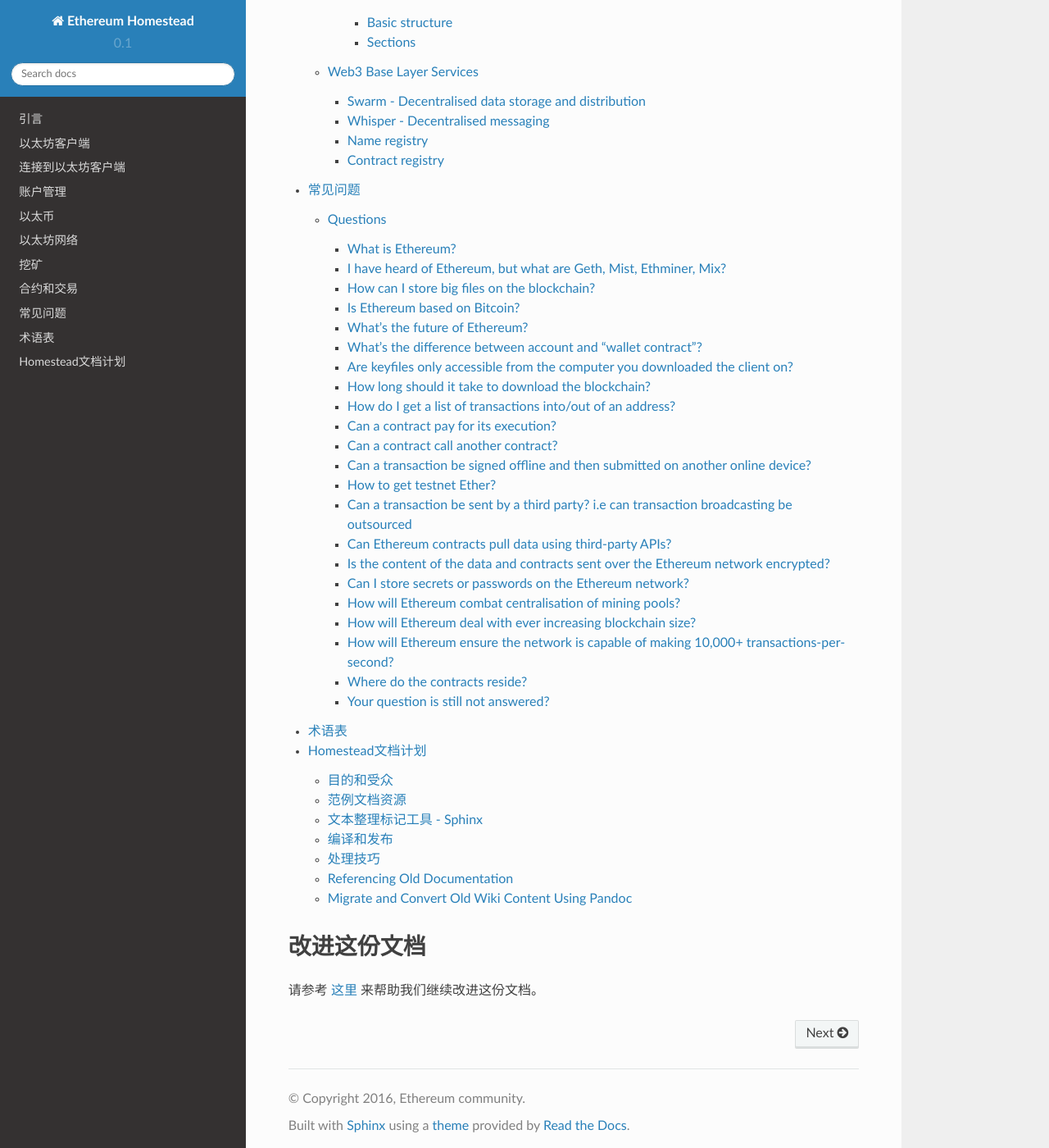
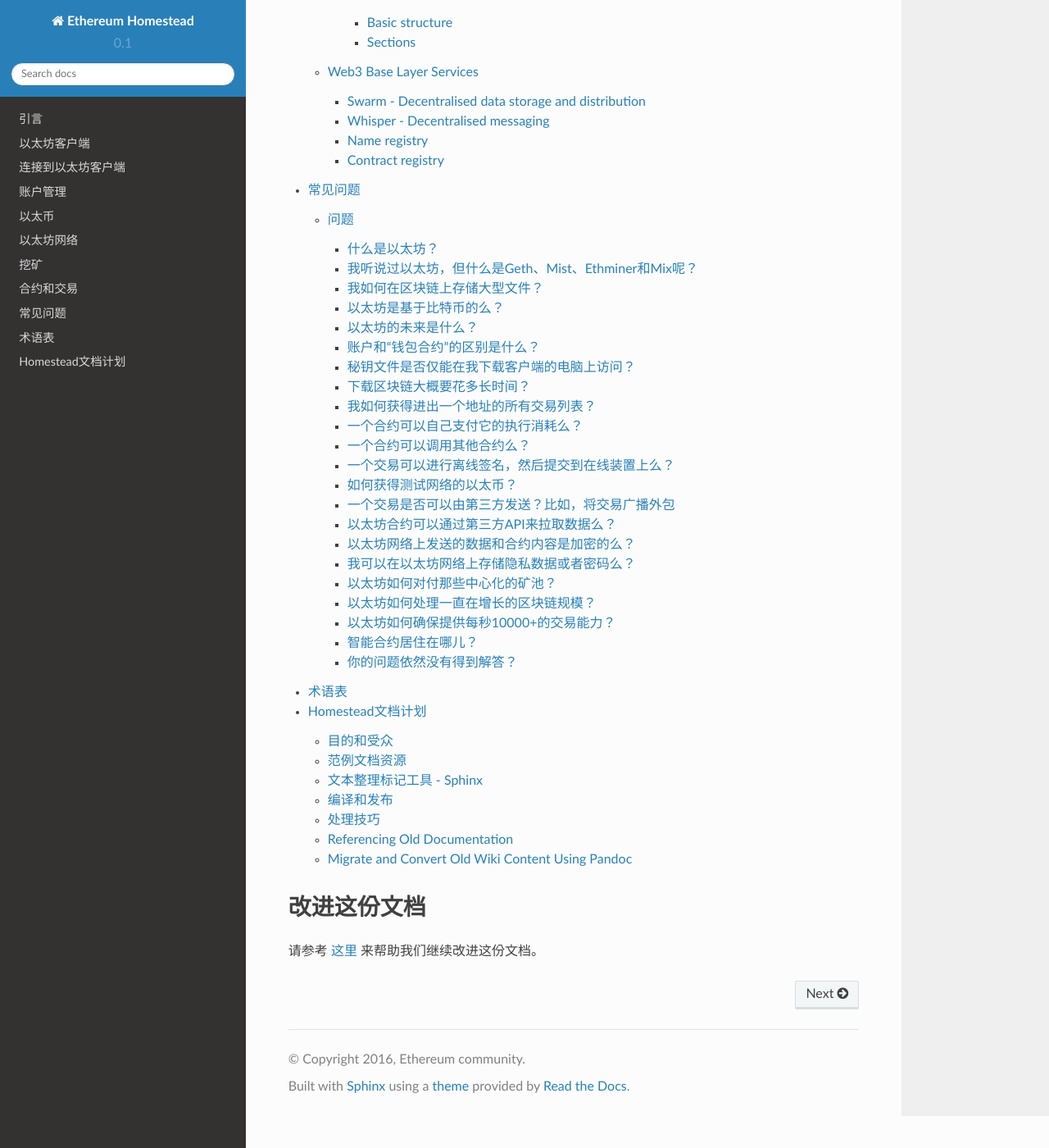
Before and after one commit to riversyang/homestead-guide-cn, a Sphinx documentation site: the page built from source/index.rst, in a window 1280 px wide and 1400 px high, scrolled down 7872 px. Shown: the whole window at 82% size. Built offline with Sphinx 7.4.7 and the Read the Docs theme 2.0.0, drawn with Linux system fonts in a browser that asks for light colours; some of the changed lines change nothing that is shown.

Commit message:
Update translation.

```diff
--- a/source/frequently-asked-questions/frequently-asked-questions.rst
+++ b/source/frequently-asked-questions/frequently-asked-questions.rst
@@ -6,108 +6,104 @@
   :local:
   :depth: 2
 
-Questions
+问题
 ==============================================================================================
 
-What is Ethereum?
+什么是以太坊？
 ----------------------------------------------------------------------------------------------
-Ethereum is a decentralized smart contracts platform that is powered by a cryptocurrency called Ether. A good starting point to learn more about its workings would be the ":ref:`what-is-ethereum`" page.
+以太坊是一个由被成为以太币的加密货币所支持的去中心化的智能合约平台。“ :ref:`what-is-ethereum` ”这一节提供了关于它的工作方式的更详尽的介绍。
 
-I have heard of Ethereum, but what are Geth, Mist, Ethminer, Mix?
+我听说过以太坊，但什么是Geth、Mist、Ethminer和Mix呢？
 ----------------------------------------------------------------------------------------------
+* **Geth** ：这是个以太坊节点的Go语言实现，是与以太坊区块链交互的基础。在本地运行这个程序可以使你很容易地和以太坊区块链进行交互。请参考 `go-ethereum installation instructions <https://github.com/ethereum/go-ethereum/wiki/Building-Ethereum>`_ 。
+* **Mist** ：这相当于以太坊平台中的Web浏览器，它作为一个GUI来显示与你交互的账户及合约。它也允许你在图形界面中创建并与合约进行交互而不使用命令行。如果你不是一个开发者，仅仅想存储以太币并与以太坊合约进行交互，Mist就是该使用的程序。你可以在 `Mist发布页面 <https://github.com/ethereum/mist/releases>`_ 下载它。
+* **Ethminer** ：一个独立的矿工。它可以用来挖矿或为挖矿做评估。它与eth、geth和pyetherem兼容。请查看 :ref:`mining` 获得更多信息。
+* **Mix** ：这是为DApp作者们提供的集成开发环境，使用它可以在以太坊平台上快速构建原型和调试去中心化应用程序。更多信息请参考 `Mix GitHub Page <https://github.com/ethereum/mix>`_ 。
 
-* **Geth**: This is the Go implementation of an Ethereum node, and is the basis for any interactions with the Ethereum blockchain. Running this locally will allow you to easily interact with the Ethereum blockchain. Read the `go-ethereum installation instructions <https://github.com/ethereum/go-ethereum/wiki/Building-Ethereum>`_.
+我如何在区块链上存储大型文件？
+----------------------------------------------------------------------------------------------
+通常来讲，因为在以太坊区块链上的存储成本很高，所以一般不会在其上存储大型文件或者数据块。你可以使用一个第三方的解决方案，比如Swarm或者IPFS。Swarm是一个为以太坊设计的分布式文件存储方案。IPFS是一个非以太坊工程，但与以太坊有紧密的关联；它可以独立使用并且可能会在未来被添加到Swarm之下作为独立的层级。参考 `this Ethereum StackExchange post on the topic <http://ethereum.stackexchange.com/questions/1000/what-are-some-proposed-ways-of-storing-data-in-ethereum/1001#1001>`_ 获得更多信息。
 
-* **Mist**: This is the equivalent of a web browser, but for the Ethereum platform. It acts as a GUI to display the accounts and contracts that you interact with. It also allows you to create and interact with contracts in a graphical user interface without ever touching the command line. If you are not a developer and just want to store ether and interact with Ethereum contracts, then Mist is the program to use. Downloads can be found on the `Mist releases page  <https://github.com/ethereum/mist/releases>`_.
+以太坊是基于比特币的么？
+----------------------------------------------------------------------------------------------
+仅仅在使用了比特币开创的区块链技术这方面，是的。以太坊是一个独立的区块链，并且使用了很多不同于比特币区块链的重要技术。更详尽的解释请参考 `this Ethereum StackExchange answer <http://ethereum.stackexchange.com/questions/700/what-are-the-differences-between-bitcoin-blockchain-and-ethereum-blockchain>`_ 。
 
-* **Ethminer**: A standalone miner. This can be used to mine or benchmark a mining set-up. It is compatible with eth, geth, and pyethereum. Check out the :ref:`mining` page for more information.
+以太坊的未来是什么？
+----------------------------------------------------------------------------------------------
+以太坊开发者正在计划一个在未来由工作量证明共识到权益证明共识的切换。他们也在研究如何在区块链上保存隐私数据的扩展方案。
 
-* **Mix**: The integrated development environment for DApp authoring. Quickly prototype and debug decentralised applications on the Ethereum platform. More information can be found at the `Mix GitHub Page <https://github.com/ethereum/mix>`_.
+账户和“钱包合约”的区别是什么？
+----------------------------------------------------------------------------------------------
+一个账户是你的公/私钥对来在区块链上作为你的标示，请参考术语表中的“账户”。而“钱包合约”是一种以太坊智能合约，它可以保护你的以太币和身份，并提供一些诸如多重签名认证、程序化的储蓄/取出限制等特性。一个钱包合约可以简单的由以太坊钱包的Mist图形客户端创建。
 
-How can I store big files on the blockchain?
+秘钥文件是否仅能在我下载客户端的电脑上访问？
 ----------------------------------------------------------------------------------------------
-In general you do not want to store large files or pieces of data in the Ethereum blockchain because of the high cost of storage. You will need to use a third party storage solution, such as Swarm or IPFS. Swarm is an Ethereum-specific project for distributed file storage. IPFS is an non-Ethereum project which has close ties to Ethereum; it will be used independently and may be used as an added layer underlying Swarm in the future. See `this Ethereum StackExchange post on the topic <http://ethereum.stackexchange.com/questions/1000/what-are-some-proposed-ways-of-storing-data-in-ethereum/1001#1001>`_ for more information.
+不是。你可以随意导出或移动你的秘钥文件，但记得做好备份，记住你在哪些电脑上存储了它们。
 
-Is Ethereum based on Bitcoin?
+下载区块链大概要花多长时间？
 ----------------------------------------------------------------------------------------------
-Only in the sense that it uses a blockchain, which Bitcoin pioneered. Ethereum has a separate blockchain that has several significant technical differences from Bitcoin's blockchain. See `this Ethereum StackExchange answer <http://ethereum.stackexchange.com/questions/700/what-are-the-differences-between-bitcoin-blockchain-and-ethereum-blockchain>`_ for a detailed explanation.
+以太坊区块链在不断的增长，到2016年3月已经达到大约10GB。下载全部数据的时间，取决于你能链接到多少节点、你的互联网链接速度及一些其他条件。请参考 :ref:`download-the-blockchain-faster` 来获知更快地同步区块链的方法。
 
-What's the future of Ethereum?
+我如何获得进出一个地址的所有交易列表？
 ----------------------------------------------------------------------------------------------
-Ethereum developers are planning a switch from a Proof-of-Work consensus model to a Proof-of-Stake consensus model in the future. They are also investigating scalability solutions and how to store secrets on the blockchain.
+你需要手工把交易信息从区块链中导出。或者你可以使用第三方的浏览器API，比如 `Etherchain <https://etherchain.org/apidoc>`_ 。然而对于合约执行的交易，你可以通过过滤合约日志来实现。
 
-What's the difference between account and "wallet contract"?
+一个合约可以自己支付它的执行消耗么？
 ----------------------------------------------------------------------------------------------
-An account is your public / private key pair file that serves as your identity on the blockchain. See "account" in the glossary. A "wallet contract" is an Ethereum contract that secures your ether and identity with features such as multisignature signing and programmed deposit/withdrawal limits. A wallet contract can be easily created in the Mist Ethereum Wallet GUI client.
+不，这不可能。执行操作所需的气，必须有提交执行请求的地址所提供。
 
-Are keyfiles only accessible from the computer you downloaded the client on?
+一个合约可以调用其他合约么？
 ----------------------------------------------------------------------------------------------
-No, you are welcome to export or move the keyfile, but always remember to backup your keyfiles and be aware of which computers you store your keyfile on.
+是的，可以。请参考 `合约间的交互 <https://dappsforbeginners.wordpress.com/tutorials/interactions-between-contracts/>`_ 。
 
-How long should it take to download the blockchain?
+一个交易可以进行离线签名，然后提交到在线装置上么？
 ----------------------------------------------------------------------------------------------
-The Ethereum blockchain is constantly growing, and is nearing 10GB as of March 2016. The amount of time it will take to download depends on the amount of peers you are able to connect to, your internet connection speed, and other factors. See the :ref:`download-the-blockchain-faster` section for tips on syncing the blockchain more quickly.
+可以，你可以从 `Icebox <https://github.com/ConsenSys/icebox>`_ 参考具体方案。
 
-How do I get a list of transactions into/out of an address?
+如何获得测试网络的以太币？
 ----------------------------------------------------------------------------------------------
-You would have to pull the transactions manually out of the blockchain to achieve this. Alternatively, you can rely on third party explorers' API's like `Etherchain <https://etherchain.org/apidoc>`_. For contract execution transactions however, you can filter the contract logs to achieve this.
+请参考 :ref:`test-networks` 。
 
-Can a contract pay for its execution?
+一个交易是否可以由第三方发送？比如，将交易广播外包
 ----------------------------------------------------------------------------------------------
-No this is not possible. The gas for the execution must be provided by the address submitting the execution request.
+技术上说，可以。但比特币签名时的一个重要限制妨碍了这么做：在以太坊中，每个交易都有一个nonce（更确切地说，每个账户都会有个计数器，记录它已经发送了多少交易。如果当前账户发送过3个交易，这个账户的nonce将是3）。
 
-Can a contract call another contract?
+以太坊合约可以通过第三方API来拉取数据么？
 ----------------------------------------------------------------------------------------------
-Yes, this is possible, read `about interactions between contracts <https://dappsforbeginners.wordpress.com/tutorials/interactions-between-contracts/>`_.
+不行，以太坊合约不能从外部数据源拉取数据。然而，通过交易从外部站点推送数据（例如天气网站或股票价格）到以太坊合约是可能的。有一些“权威”的有偿服务可以提供到以太坊拉取/推送数据的兼容性。
 
-Can a transaction be signed offline and then submitted on another online device?
+以太坊网络上发送的数据和合约内容是加密的么？
 ----------------------------------------------------------------------------------------------
-Yes, you can refer to the solution from `Icebox <https://github.com/ConsenSys/icebox>`_.
+以太坊网络中的数据和合约是经过编码的，但不是加密的。所有人都可以审计合约的行为和发送给他们的数据。然而，你可以随时在本地加密数据之后再把它们广播到网络上。
 
-How to get testnet Ether?
+我可以在以太坊网络上存储隐私数据或者密码么？
 ----------------------------------------------------------------------------------------------
-See :ref:`test-networks`.
+以太坊上的所有数据都是公开的。在以太坊合约中存储隐私数据或密码是无法保证它们不被其他人看到的。通过代码模糊（code obfuscation）和其他技术手段使这成为可能的研究工作正在进行。Vitalik Buterin写的 `Privacy on the Blockchain <https://blog.ethereum.org/2016/01/15/privacy-on-the-blockchain/>`_ 是一个很好的参考。
 
-Can a transaction be sent by a third party? i.e can transaction broadcasting be outsourced
+以太坊如何对付那些中心化的矿池？
 ----------------------------------------------------------------------------------------------
-Technically yes, but there is an important restriction as opposed to bitcoin signed transactions: in ethereum the transaction has a nonce (more precisely, each account increases a counter when sending a transaction based on how many transactions total have been sent. If 3 transactions have ever been sent from the account, the account nonce would be 3).
+基于以太坊工作量证明的共识算法有两种主要方法对付中心化的挖矿（ `原文 <http://ethereum.stackexchange.com/questions/549/how-does-ethereum-avoid-mining-pool-centralization>`_ ）。
 
-Can Ethereum contracts pull data using third-party APIs?
+* 首先是降低因孤儿区块（orphaned blocks，即因主分叉增长而缺失父区块导致被废弃的区块，译者注）导致的损失，以使独立的矿工有更多的参与度。
+
+  * 以太坊挖矿算法的这部分，即GHOST，使包含最近的孤儿区块的区块产出节点和包含了这些孤儿区块的节点都能获得一些降低的报酬（与主分叉中的区块产出节点获得的报酬相比，译者注）。这些被包含的从“祖父”看是孤儿或更早的区块通常是指那些“叔舅”区块（即因为分布式计算/共识校验的原因，导致这些区块的父区块的父区块相同，但父区块不同，译者注），因为关于中立性别的术语“ommer”并不广为人知。
+
+* 第二个用以对抗中心化挖矿方法是以太坊的工作量证明共识算法是有ASIC抗性的。
+
+  * 通过阻止那些用专门设计生产的计算硬件来争取统治地位的挖矿，独立的矿工可以保持竞争力甚至有了某种在它们那个硬件投资等级上的利润优势，因为它们可以使用那些商品化的硬件（比如普通消费者所使用的显卡）。
+
+以太坊如何处理一直在增长的区块链规模？
 ----------------------------------------------------------------------------------------------
-No, Ethereum contracts cannot pull data from external information sources in this way. It is however possible to push data from external sites (e.g. weather sites, stock prices) to Ethereum contracts through transactions. There are "oracle" services that are compatible with the Ethereum network that will pull/push data to the Ethereum network for a fee.
+围绕区块链的扩展有很多讨论。这个问题在 `Ethereum StackExchange post <http://ethereum.stackexchange.com/questions/521/what-does-it-mean-to-run-code-on-the-blockchain-wouldnt-blockchain-become-hu>`_ 和 `Vitalik Buterin的这篇博客 <https://blog.ethereum.org/2014/02/18/ethereum-scalability-and-decentralization-updates/>`_ 上可以得到部分的解答。
 
-Is the content of the data and contracts sent over the Ethereum network encrypted?
+以太坊如何确保提供每秒10000+的交易能力？
 ----------------------------------------------------------------------------------------------
-Data and contracts on the Ethereum network are encoded, but not encrypted. Everyone can audit the behavior of the contracts and the data sent to them. However, you are always free to encrypt data locally before broadcasting it to the network.
+以太坊计划在开发路线图的Serenity阶段（下一个生产版本，译者注）实现一个权益证明共识协议。关于以太坊的权益证明的更多信息以及它如何提高秒级交易量可以 `在这里找到 <https://blog.ethereum.org/2015/08/01/introducing-casper-friendly-ghost/>`_ 。
 
-Can I store secrets or passwords on the Ethereum network?
+智能合约居住在哪儿？
 ----------------------------------------------------------------------------------------------
-All data on Ethereum is public. It is not possible to store secrets or passwords in Ethereum contracts without it being seen by all. There is work being done to make this a possibility through code obfuscation and other techniques. A good read would be "`Privacy on the Blockchain <https://blog.ethereum.org/2016/01/15/privacy-on-the-blockchain/>`_" by Vitalik Buterin.
+待续。
 
-How will Ethereum combat centralisation of mining pools?
+你的问题依然没有得到解答？
 ----------------------------------------------------------------------------------------------
-There are two primary ways that the Ethereum PoW based consensus algorithm combats mining centralisation (`Source <http://ethereum.stackexchange.com/questions/549/how-does-ethereum-avoid-mining-pool-centralization>`_).
-
-* The first is by reducing losses due to orphaned blocks, which independent miners are more likely to experience.
-
-  * This portion of the Ethereum mining algorithm, a technique referred to as GHOST, includes the headers only of recently orphaned blocks in return for a reduced reward to both the block producer and the includer of the (otherwise orphaned) block. These included orphans from "grandparent" or earlier blocks are frequently referred to as "uncle" blocks because the gender neutral term "ommer" isn't widely known or understood.
-
-* The second way that the Ethereum PoW consensus algorithm combats mining centralisation is by its use of a Proof of Work function that is ASIC resistant.
-
-  * By preventing mining from becoming dominated by specially designed and produced hardware, independent miners are kept competitive or even given an advantage in terms of their profits and/or levels of hardware investment, because they can make use of readily available commodity hardware (i.e. consumer graphics cards).
-
-How will Ethereum deal with ever increasing blockchain size?
-----------------------------------------------------------------------------------------------
-There are many discussions around blockchain scalability. This questioned has been partially answered on `this Ethereum StackExchange post <http://ethereum.stackexchange.com/questions/521/what-does-it-mean-to-run-code-on-the-blockchain-wouldnt-blockchain-become-hu>`_ and `this blog post from Vitalik Buterin <https://blog.ethereum.org/2014/02/18/ethereum-scalability-and-decentralization-updates/>`_.
-
-How will Ethereum ensure the network is capable of making 10,000+ transactions-per-second?
-----------------------------------------------------------------------------------------------
-Ethereum is planning on implementing a proof-of-stake consensus protocol change during the Serenity phase of their development roadmap. More information on the likely Ethereum PoS candidate and how it may increase transactions-per-second can be `found here <https://blog.ethereum.org/2015/08/01/introducing-casper-friendly-ghost/>`_.
-
-Where do the contracts reside?
-----------------------------------------------------------------------------------------------
-TODO
-
-Your question is still not answered?
-----------------------------------------------------------------------------------------------
-Ask the community on `Ethereum StackExchange <http://ethereum.stackexchange.com/>`_.
+请在 `Ethereum StackExchange <http://ethereum.stackexchange.com/>`_ 向社区提问。
--- a/source/network/connecting-to-the-network.rst
+++ b/source/network/connecting-to-the-network.rst
@@ -102,6 +102,8 @@
     ListenAddr: '[::]:30303'
   }
 
+.. _download-the-blockchain-faster:
+
 更快的下载区块链
 ================================================================================
 
```
